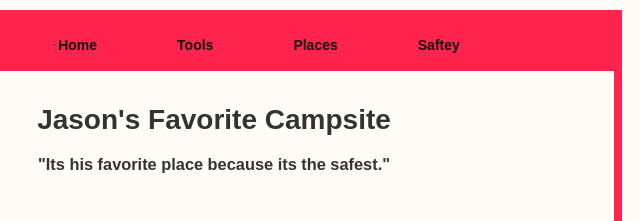
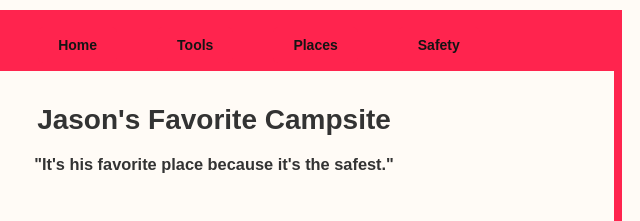
Before and after one commit to dlopez78451/CIST1520Fall2023, a plain HTML site: page FINAL/location.html in a window 1280 px wide. Shown: the top 221 px of the page, 426-1066 px from the left. Drawn offline with Linux system fonts and the light colour scheme; some packages are replaced by stand-ins of ours.

Commit message:
Update location.html
spelling and grammar

```diff
--- a/FINAL/location.html
+++ b/FINAL/location.html
@@ -13,13 +13,13 @@
         <li><a href="index.html">Home</a></li>
         <li><a href="gear.html">Tools</a></li>
         <li><a href="location.html">Places</a></li>
-        <li><a href="experiences.html">Saftey</a></li>
+        <li><a href="experiences.html">Safety</a></li>
     </ul>
     <div class="container">
         <img class="charhead2" src="img/jasonhead.png" alt="jason head">
         </div>
     <h1>Jason's Favorite Campsite</h1>
-    <h3>"Its his favorite place because its the safest."</h3>
+    <h3>"It's his favorite place because it's the safest."</h3>
         <div id="map"></div>
    <p>For more information please visit the offical state park <a href="https://gastateparks.org/CloudlandCanyon" target="_blank"> website.</a> </p>
    <br>
```
